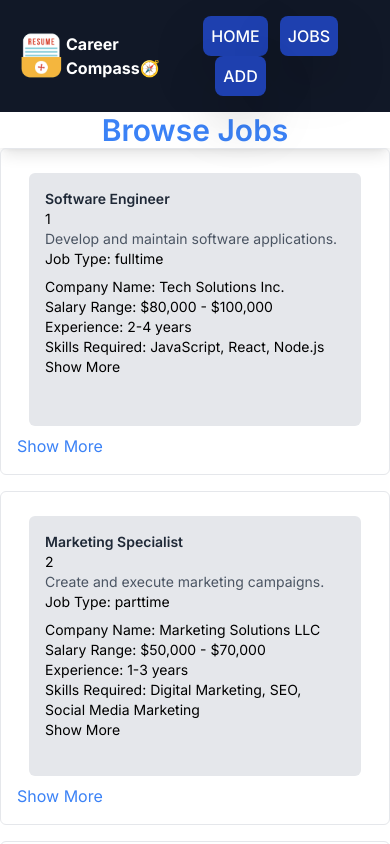
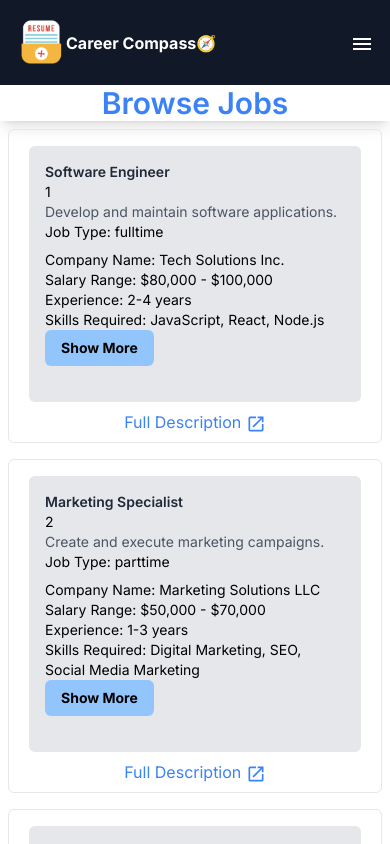
Before and after one commit to anupam1411/job-junction-central, a Next.js app: page /allJobs in a window 390 px wide. Shown: the top 844 px of the page. Built offline with nearby package versions, Linux system fonts and the light colour scheme.

Commit message:
some responsive issues, will work on mongodb connection and autentication next

```diff
--- a/app/allJobs/[jobID]/page.js
+++ b/app/allJobs/[jobID]/page.js
@@ -60,10 +60,12 @@ function Page({ params }) {
             companyWebsite: jobData.companyWebsite,
             companyAddress: jobData.companyAddress,
           });
+        } else {
+          setJobNotFound(true);
         }
       } catch (err) {
         console.error("Error fetching job data:", err);
-        setError("Failed to fetch job data. Please try again.");
+        setError("Please try again.");
       }
     };
     fetchData();
--- a/app/allJobs/loading.js
+++ b/app/allJobs/loading.js
@@ -2,7 +2,7 @@ import React from "react";
 
 function Loading() {
   return (
-    <div className="text-9xl flex justify-center items-center text-center text-white font-bold bg-blue-700 h-screen">
+    <div className="sm:text-6xl text-3xl  flex justify-center items-center text-center text-white font-bold bg-blue-700 h-screen">
       loading.....
     </div>
   );
--- a/assets/jobList.json
+++ /dev/null
@@ -1,137 +0,0 @@
-{
-  "Jobs": [
-    {
-      "id": "1",
-      "jobTitle": "Software Engineer",
-      "description": "Develop and maintain software applications.",
-      "location": "San Francisco, CA",
-      "remoteOption": false,
-      "jobType": "fulltime",
-      "salaryRange": "$80,000 - $100,000",
-      "skillsRequired": "JavaScript, React, Node.js",
-      "experience": "2-4 years",
-      "education": "Bachelor's degree in Computer Science",
-      "cgpaOrPercentage": "3.5",
-      "lastDateToApply": "2024-06-30",
-      "contactEmail": "example@example.com",
-      "contactPhone": "123-456-7890",
-      "companyName": "Tech Solutions Inc.",
-      "companyWebsite": "https://www.techsolutions.com",
-      "companyAddress": "123 Main St, San Francisco, CA"
-    },
-    {
-      "id": "2",
-      "jobTitle": "Marketing Specialist",
-      "description": "Create and execute marketing campaigns.",
-      "location": "New York, NY",
-      "remoteOption": true,
-      "jobType": "parttime",
-      "salaryRange": "$50,000 - $70,000",
-      "skillsRequired": "Digital Marketing, SEO, Social Media Marketing",
-      "experience": "1-3 years",
-      "education": "Bachelor's degree in Marketing",
-      "cgpaOrPercentage": "3.2",
-      "lastDateToApply": "2024-07-15",
-      "contactEmail": "info@example.com",
-      "contactPhone": "987-654-3210",
-      "companyName": "Marketing Solutions LLC",
-      "companyWebsite": "https://www.marketingsolutions.com",
-      "companyAddress": "456 Oak St, New York, NY"
-    },
-    {
-      "id": "3",
-      "jobTitle": "Data Analyst",
-      "description": "Analyze and interpret data to drive business decisions.",
-      "location": "Chicago, IL",
-      "remoteOption": false,
-      "jobType": "fulltime",
-      "salaryRange": "$70,000 - $90,000",
-      "skillsRequired": "SQL, Python, Data Visualization",
-      "experience": "3-5 years",
-      "education": "Bachelor's degree in Statistics or related field",
-      "cgpaOrPercentage": "3.7",
-      "lastDateToApply": "2024-07-10",
-      "contactEmail": "hr@example.com",
-      "contactPhone": "555-123-4567",
-      "companyName": "Data Insights Co.",
-      "companyWebsite": "https://www.datainsights.com",
-      "companyAddress": "789 Elm St, Chicago, IL"
-    },
-    {
-      "id": "4",
-      "jobTitle": "Graphic Designer",
-      "description": "Create visual concepts and designs for various projects.",
-      "location": "Los Angeles, CA",
-      "remoteOption": true,
-      "jobType": "fulltime",
-      "salaryRange": "$60,000 - $80,000",
-      "skillsRequired": "Adobe Creative Suite, Typography, UI/UX Design",
-      "experience": "2-4 years",
-      "education": "Bachelor's degree in Graphic Design or related field",
-      "cgpaOrPercentage": "3.4",
-      "lastDateToApply": "2024-07-20",
-      "contactEmail": "design@example.com",
-      "contactPhone": "111-222-3333",
-      "companyName": "Design Studio Inc.",
-      "companyWebsite": "https://www.designstudio.com",
-      "companyAddress": "321 Pine St, Los Angeles, CA"
-    },
-    {
-      "id": "5",
-      "jobTitle": "Content Writer",
-      "description": "Produce engaging and informative content for various platforms.",
-      "location": "Austin, TX",
-      "remoteOption": false,
-      "jobType": "parttime",
-      "salaryRange": "$40,000 - $60,000",
-      "skillsRequired": "Copywriting, SEO, Content Strategy",
-      "experience": "1-3 years",
-      "education": "Bachelor's degree in English, Journalism, or related field",
-      "cgpaOrPercentage": "3.0",
-      "lastDateToApply": "2024-07-25",
-      "contactEmail": "content@example.com",
-      "contactPhone": "999-888-7777",
-      "companyName": "Content Creators Ltd.",
-      "companyWebsite": "https://www.contentcreators.com",
-      "companyAddress": "567 Maple St, Austin, TX"
-    },
-    {
-      "id": "6",
-      "jobTitle": "Sales Representative",
-      "description": "Sell products or services to potential customers.",
-      "location": "Miami, FL",
-      "remoteOption": false,
-      "jobType": "fulltime",
-      "salaryRange": "$50,000 - $70,000",
-      "skillsRequired": "Sales, Communication, Negotiation",
-      "experience": "1-3 years",
-      "education": "High School diploma or equivalent",
-      "cgpaOrPercentage": "-",
-      "lastDateToApply": "2024-08-01",
-      "contactEmail": "sales@example.com",
-      "contactPhone": "777-666-5555",
-      "companyName": "Sales Solutions Inc.",
-      "companyWebsite": "https://www.salessolutions.com",
-      "companyAddress": "987 Cedar St, Miami, FL"
-    },
-    {
-      "id": 7,
-      "jobTitle": "Front End Web Developer",
-      "description": "xx",
-      "location": "Mumbai, Maharashtra",
-      "remoteOption": "____",
-      "jobType": "fulltime",
-      "salaryRange": "8",
-      "skillsRequired": "xssc",
-      "experience": "100",
-      "education": "d",
-      "cgpaOrPercentage": "10",
-      "lastDateToApply": "2024-05-02",
-      "contactEmail": "sagaranupam2@gmail.com",
-      "contactPhone": "09175003239",
-      "companyName": "GuruKrupa ",
-      "companyWebsite": "https://main--jobjunctioncentral.netlify.app/addJob",
-      "companyAddress": "B-503 siddhivinayak heights, bhabola-chulna road, Near Mount Carmel School, Vasai Road West, 401202"
-    }
-  ]
-}
--- a/components/Hero.jsx
+++ b/components/Hero.jsx
@@ -2,7 +2,7 @@ import React from "react";
 
 const Hero = ({ title, subtitle }) => {
   return (
-    <div className="bg-blue-500 text-white py-20 px-8 text-center">
+    <div className="bg-blue-500 text-white py-20 px-8  text-center">
       <h1 className="text-4xl font-bold">{title}</h1>
       <p className="mt-4 text-lg">{subtitle}</p>
     </div>
--- a/components/Navbar.jsx
+++ b/components/Navbar.jsx
@@ -1,13 +1,17 @@
-import React from "react";
+"use client";
+import React, { useState } from "react";
 import Image from "next/image";
 import Link from "next/link";
+import MenuTwoToneIcon from "@mui/icons-material/MenuTwoTone";
 
 function Navbar() {
+  const [isMenuOpen, setIsMenuOpen] = useState(false);
+
   return (
     <nav className="flex items-center justify-between bg-gray-900 p-4">
       <div className="flex items-center">
         <Link href="/">
-          <div className="mr-4 text-white font-bold  flex justify-center items-center">
+          <div className="mr-4 text-white font-bold flex justify-center items-center">
             <Image
               src="/logo.png"
               alt="JOB POINT"
@@ -19,23 +23,59 @@ function Navbar() {
           </div>
         </Link>
       </div>
-      <div className="space-x-3 font-medium text-white">
+      <div className="hidden md:flex space-x-3 text-white font-bold">
         <Link href="/" className="">
-          <button className="p-2 bg-blue-800 hover:bg-blue-900 rounded-lg drop-shadow-2xl  ">
+          <button className="p-2 bg-blue-800 hover:bg-blue-900 rounded-lg drop-shadow-2xl">
             HOME
           </button>
         </Link>
         <Link href="/allJobs" className="">
-          <button className="p-2 bg-blue-800 hover:bg-blue-900 rounded-lg drop-shadow-2xl  ">
+          <button className="p-2 bg-blue-800 hover:bg-blue-900 rounded-lg drop-shadow-2xl">
             JOBS
           </button>
         </Link>
         <Link href="/addJob" className="">
-          <button className="p-2 bg-blue-800 hover:bg-blue-900 rounded-lg drop-shadow-2xl  ">
+          <button className="p-2 bg-blue-800 hover:bg-blue-900 rounded-lg drop-shadow-2xl">
             ADD
           </button>
         </Link>
       </div>
+      <div className="md:hidden">
+        <button
+          onClick={() => setIsMenuOpen(!isMenuOpen)}
+          className="text-white focus:outline-none"
+        >
+          <MenuTwoToneIcon />
+        </button>
+      </div>
+      {isMenuOpen && (
+        <div className="absolute top-16 right-0 w-48 bg-gray-800 text-white py-2 rounded-lg shadow-lg md:hidden">
+          <Link href="/" className="">
+            <button
+              onClick={() => setIsMenuOpen(false)}
+              className="block w-full text-left px-4 py-2 hover:bg-gray-700"
+            >
+              HOME
+            </button>
+          </Link>
+          <Link href="/allJobs" className="">
+            <button
+              onClick={() => setIsMenuOpen(false)}
+              className="block w-full text-left px-4 py-2 hover:bg-gray-700"
+            >
+              JOBS
+            </button>
+          </Link>
+          <Link href="/addJob" className="">
+            <button
+              onClick={() => setIsMenuOpen(false)}
+              className="block w-full text-left px-4 py-2 hover:bg-gray-700"
+            >
+              ADD
+            </button>
+          </Link>
+        </div>
+      )}
     </nav>
   );
 }
--- a/components/jobListing.jsx
+++ b/components/jobListing.jsx
@@ -35,7 +35,10 @@ function JobListing({ job }) {
             </p>
           </div>
         )}
-        <button onClick={() => setShowMore(!showMore)}>
+        <button
+          className="bg-blue-300 hover:bg-blue-600 text-black hover:text-white font-bold py-2 px-4 rounded-md"
+          onClick={() => setShowMore(!showMore)}
+        >
           {showMore ? "Show Less" : "Show More"}
         </button>
         <br />
--- a/components/jobListings.jsx
+++ b/components/jobListings.jsx
@@ -3,11 +3,10 @@ import React, { useState, useEffect } from "react";
 import JobListing from "@/components/jobListing";
 import Link from "next/link";
 import axios from "axios";
-
+import OpenInNewIcon from "@mui/icons-material/OpenInNew";
 const jobApi = "/api/jobs";
 function JobListings() {
   const [Jobs, setJobs] = useState([]);
-  const [latestJobId, setLatestJobId] = useState(0);
   useEffect(() => {
     const fetchData = async () => {
       await axios.get(jobApi).then((res) => {
@@ -18,16 +17,18 @@ function JobListings() {
   }, []);
 
   return (
-    <div className="grid grid-cols-1 sm:grid-cols-2 md:grid-cols-3 gap-4">
+    <div className="grid grid-cols-1 sm:grid-cols-2 md:grid-cols-3 gap-4 p-2">
       {Jobs.map((job) => (
-        <div key={job.id} className="border border-gray-200 rounded-md p-4">
+        <div key={job.id} className="border border-gray-200 rounded-md p-2">
           <JobListing job={job} />
-          <Link
-            href={`/allJobs/${job.id}`}
-            className="text-blue-500 hover:text-blue-700 mt-2"
-          >
-            Show More
-          </Link>
+          <div className="flex justify-center  mt-2">
+            <Link
+              href={`/allJobs/${job.id}`}
+              className="text-blue-500 hover:text-blue-700  "
+            >
+              Full Description <OpenInNewIcon fontSize="small" />
+            </Link>
+          </div>
         </div>
       ))}
     </div>
--- a/package.json
+++ b/package.json
@@ -10,8 +10,13 @@
     "json-server": "json-server --watch assets/jobList.json --port 8000"
   },
   "dependencies": {
+    "@emotion/react": "^11.11.4",
+    "@emotion/styled": "^11.11.5",
+    "@mui/icons-material": "^5.16.0",
+    "@mui/material": "^5.16.0",
     "axios": "^1.7.2",
     "concurrently": "^8.2.2",
+    "mongoose": "^8.5.0",
     "next": "14.2.3",
     "react": "^18",
     "react-dom": "^18"
```
Also changed, not shown: 1 other file (tests, documents, lock files or other folders).
